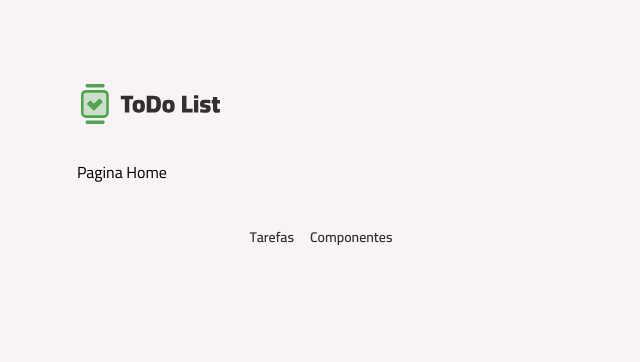
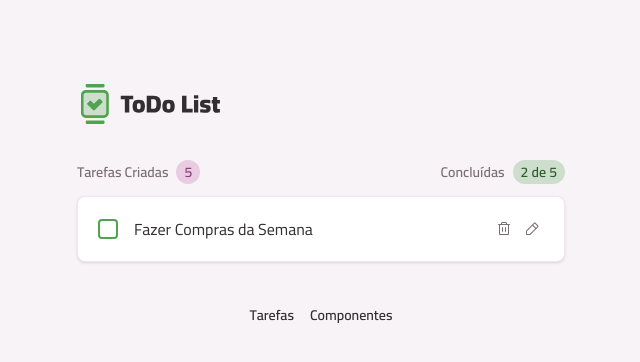
Before and after one commit to oecarvalho/todo-list-rocket, a React (Vite) app: page / in a window 1280 px wide. Shown: the top 362 px of the page, without its empty margins (319-959 px from the left). Built offline with nearby package versions, Linux system fonts and the light colour scheme.

Commit message:
criando componente de task

```diff
--- /dev/null
+++ b/src/core-components/TaskItem.tsx
@@ -0,0 +1,53 @@
+import { ButtonIcon } from "../components/ButtonIcon";
+import { Card } from "../components/Card";
+import { InputCheckbox } from "../components/InputCheckbox";
+import { Text } from "../components/Text";
+import TrashIcon from '../assets/icons/Trash.svg?react'
+import Pencil from '../assets/icons/Pencil.svg?react'
+import Close from '../assets/icons/Close.svg?react'
+import Check from '../assets/icons/Check.svg?react'
+import { useState } from "react";
+import { InputText } from "../components/InputText";
+
+
+export function TaskItem(){
+
+    const[isEditing, setIsEditing] = useState(false);
+
+    function handleEditTask(){
+        setIsEditing(true);
+    }
+
+    function handleExitEditTask(){
+        setIsEditing(false)
+    }
+
+    return(
+
+        <Card size='md' className="flex items-center gap-4">
+            {!isEditing ?
+
+                (<>
+                    <InputCheckbox/>
+                    <Text className="flex-1">Fazer Compras da Semana</Text>
+
+                    <div className="flex gap-1">
+                        <ButtonIcon icon={TrashIcon} variant="tertiary"/>
+                        <ButtonIcon icon={Pencil} variant='tertiary' onClick={handleEditTask}/>
+                    </div>
+
+                </>)
+
+                :
+
+                <>
+                    <InputText className="flex-1"/>
+                    <div className="flex gap-1">
+                        <ButtonIcon icon={Close} variant="secondary" onClick={handleExitEditTask}/>
+                        <ButtonIcon icon={Check} variant='primary'/>
+                    </div>
+                </>
+            }
+        </Card>
+    )
+}
--- /dev/null
+++ b/src/core-components/TaskSummary.tsx
@@ -0,0 +1,17 @@
+import { Badge } from "../components/Badge"
+import { Text } from "../components/Text"
+
+
+export function TaskSummary(){
+    return <>
+        <div className="flex items-center gap-2">
+            <Text variant='body-sm-bold' className="!text-gray-300">Tarefas Criadas</Text>
+            <Badge variant='secondary'>5</Badge>
+        </div>
+
+        <div className="flex items-center gap-2">
+            <Text variant='body-sm-bold' className="!text-gray-300">Concluídas</Text>
+            <Badge variant='primary'>2 de 5</Badge>
+        </div>
+    </>
+}
--- a/src/pages/LayoutMain.tsx
+++ b/src/pages/LayoutMain.tsx
@@ -1,4 +1,4 @@
-import { NavLink, Outlet } from "react-router";
+import { Outlet } from "react-router";
 import { Header } from "../core-components/Header";
 import { MainContent } from "../core-components/MainContent";
 import { Footer } from "../core-components/Footer";
--- a/src/pages/PageHome.tsx
+++ b/src/pages/PageHome.tsx
@@ -1,9 +1,15 @@
 import { Container } from "../components/Container";
+import { TaskItem } from "../core-components/TaskItem";
+import { TaskSummary } from "../core-components/TaskSummary";
 
 export function PageHome(){
     return(
-        <Container>
-            Pagina Home
+        <Container as="article" className="space-y-3">
+            <header className="flex items-center justify-between">
+                <TaskSummary/>
+            </header>
+
+            <TaskItem/>
         </Container>
     )
 }
```
